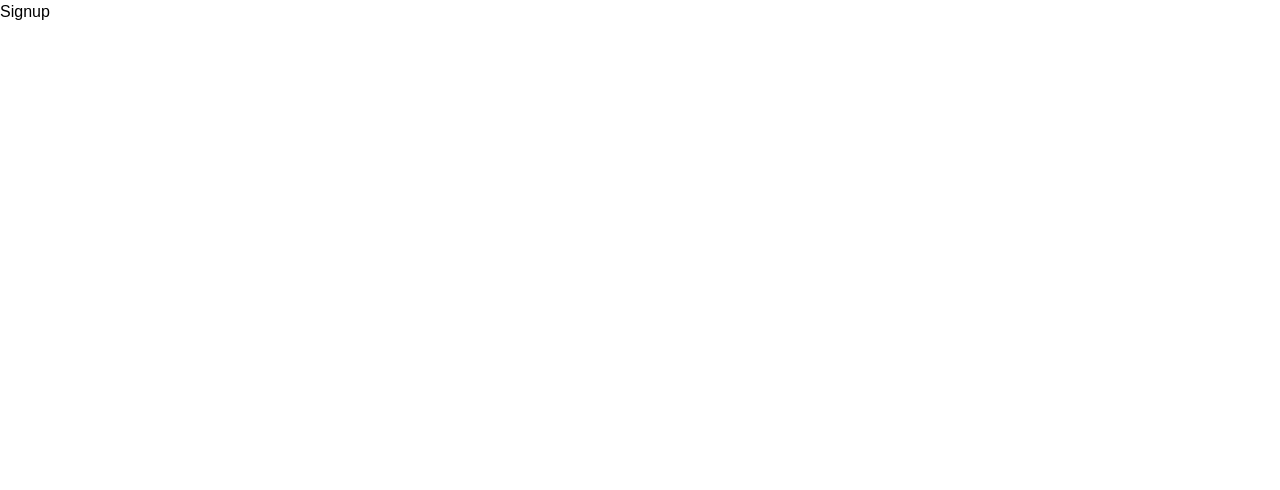
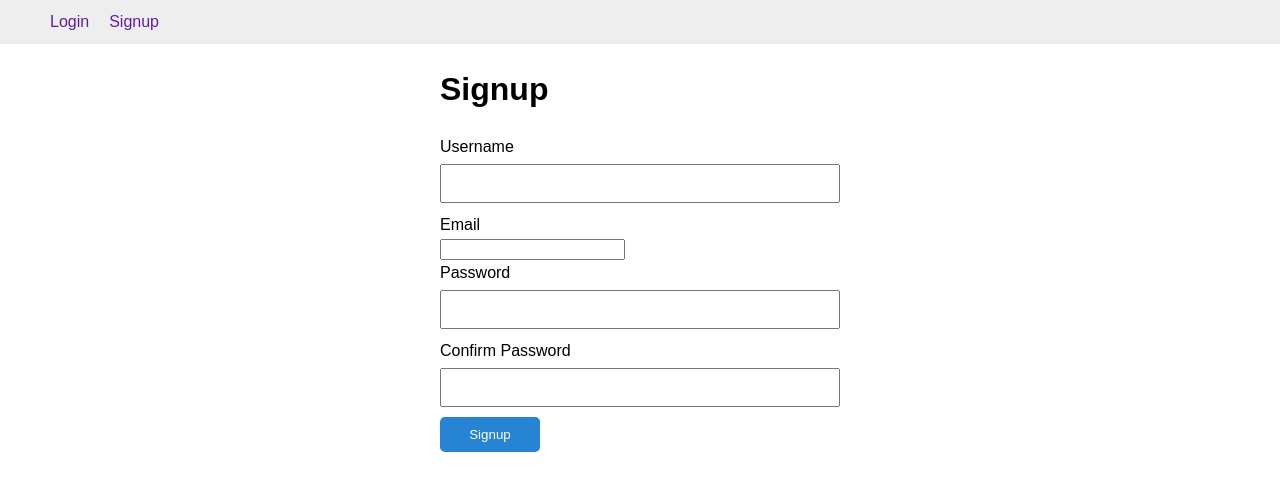
Before and after one commit to emonsalves/Simple-Dash, a React (Vite) app in the folder Frontend/: page /signup in a window 1280 px wide. Shown: the top 490 px of the page. Built offline with nearby package versions, Linux system fonts and the light colour scheme.

Commit message:
Fix : forms and styles

```diff
--- a/Frontend/src/routes/Login.jsx
+++ b/Frontend/src/routes/Login.jsx
@@ -2,9 +2,10 @@ import DefaultLayout from "../layout/DefaultLayout";
 
 function Login() {
   return (
+    <>
     <DefaultLayout>
       <form className="form">
-        <h3>Log in</h3>
+        <h1>Log in</h1>
         <div>
           <label htmlFor="email">Username</label>
           <input type="text" id="text" />
@@ -16,6 +17,7 @@ function Login() {
         <button type="submit">Log in</button>
       </form>
     </DefaultLayout>
+    </>
   );
 }
 export default Login;
--- a/Frontend/src/routes/Signup.jsx
+++ b/Frontend/src/routes/Signup.jsx
@@ -1,6 +1,34 @@
+import DefaultLayout from "../layout/DefaultLayout";
 function Signup() {
   return (
-    <div>Signup</div>
-  )
+    <>
+      <DefaultLayout>
+        <form className="form">
+          <h1>Signup</h1>
+          <div className="form-control">
+            <label htmlFor="username">Username</label>
+            <input type="text" id="username" name="username" />
+          </div>
+          <div className="form-control">
+            <label htmlFor="email">Email</label>
+            <input type="email" id="email" name="email" />
+          </div>
+          <div className="form-control">
+            <label htmlFor="password">Password</label>
+            <input type="password" id="password" name="password" />
+          </div>
+          <div className="form-control">
+            <label htmlFor="passwordConfirmation">Confirm Password</label>
+            <input
+              type="password"
+              id="passwordConfirmation"
+              name="passwordConfirmation"
+            />
+          </div>
+          <button type="submit">Signup</button>
+        </form>
+      </DefaultLayout>
+    </>
+  );
 }
-export default Signup
+export default Signup;
```
